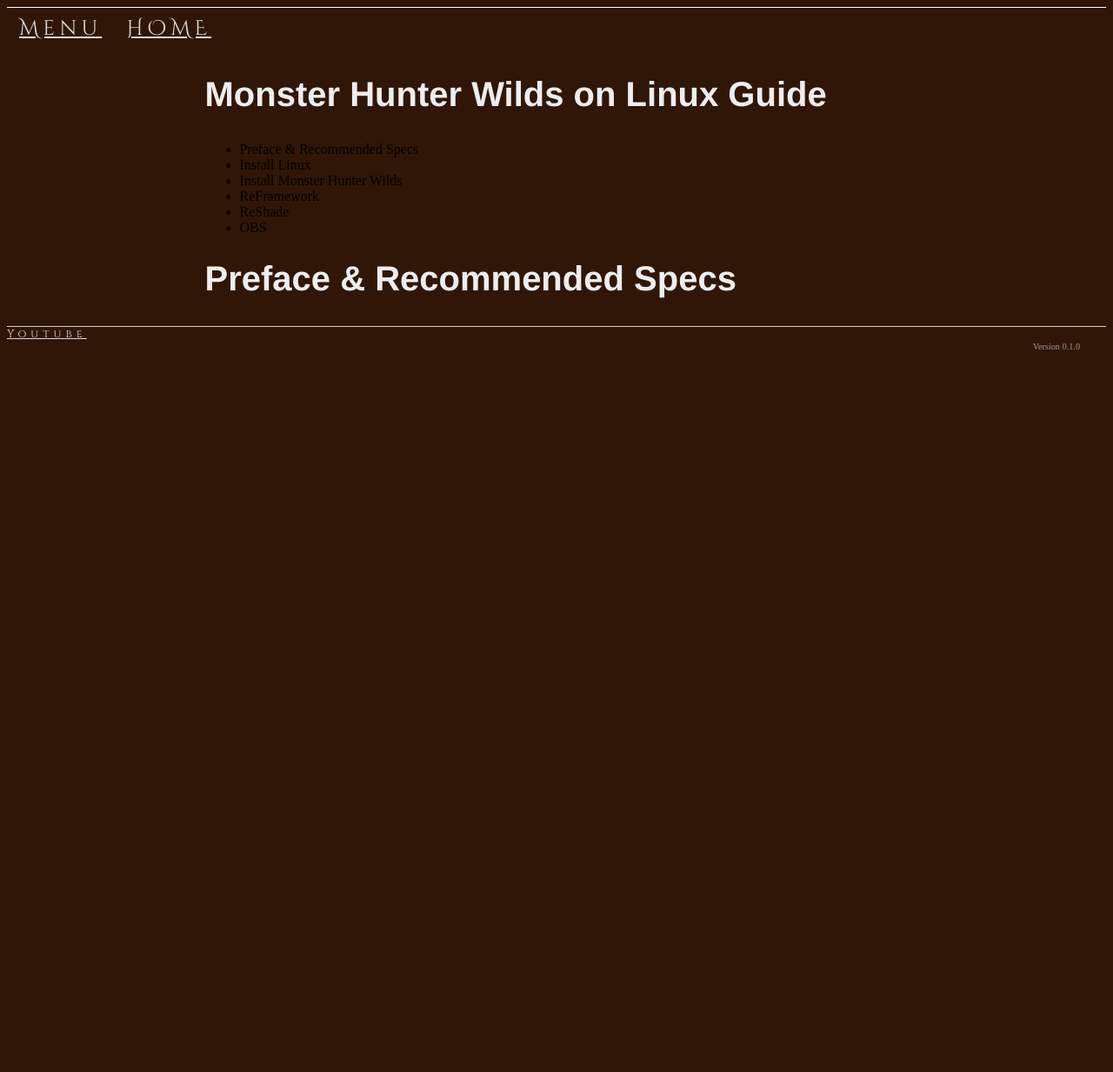
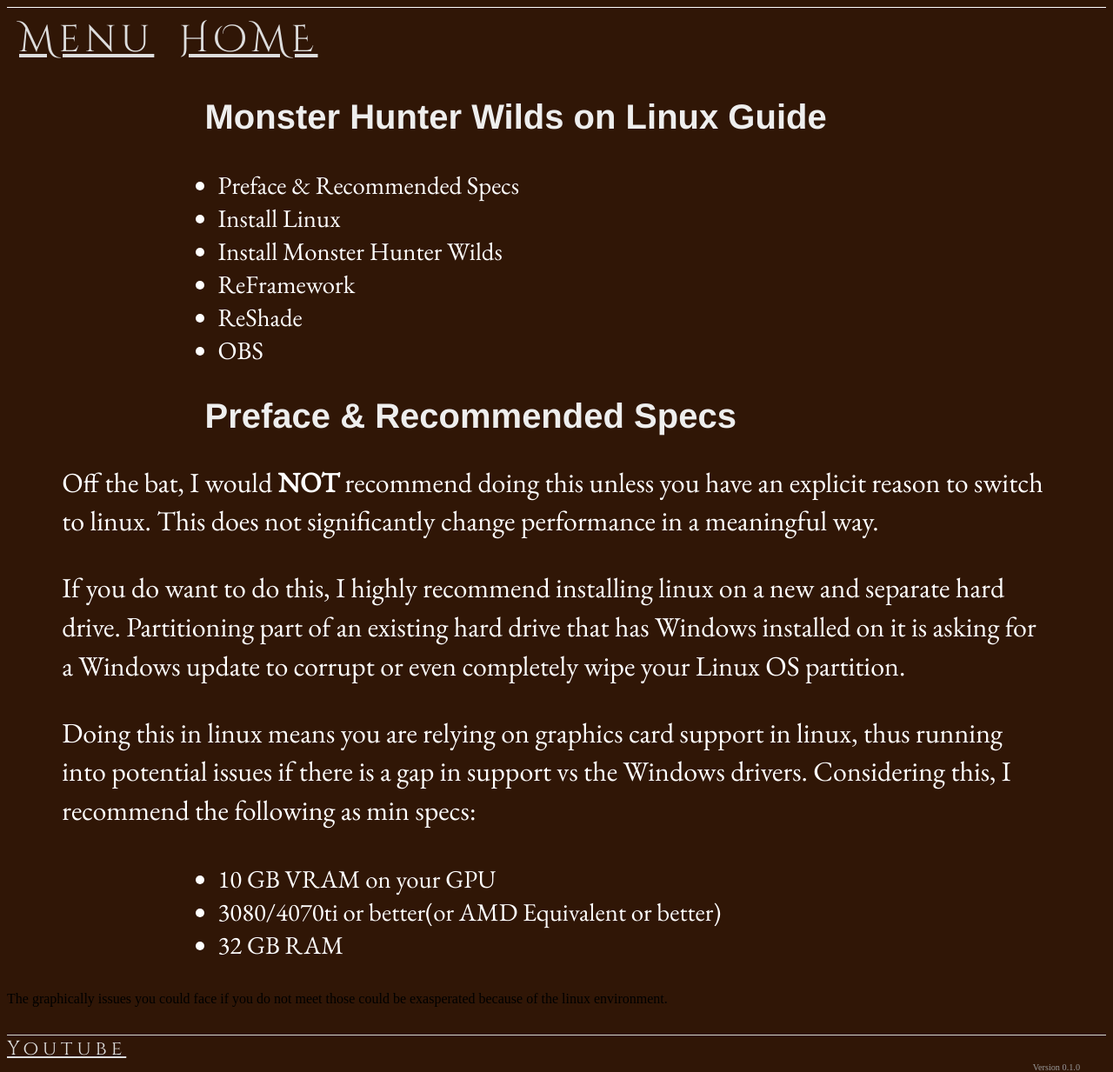
Before and after one commit to guitarsluggr/guitarsluggr.github.io, a Jekyll site: the page built from pages/mhwilds-linux.html, in a window 1280 px wide. Shown: the whole page at 87% size. Built offline with Jekyll 4.4.1, drawn with Linux system fonts in a browser that asks for light colours; nearby versions of some CDN libraries; library files that are not in the unit come from our copies; before the commit the page ends 900 px from its top, so only the background shows below that.

Commit message:
formatting and description

```diff
--- a/css/main.css
+++ b/css/main.css
@@ -75,6 +75,25 @@
     /* margin-left: 30px; */
     /* padding-left: 30px; */
     /* padding-right: 30px; */
+}
+
+ul {
+  /* background: #686868; */
+  color: #FFFFFF;
+  padding: 5px;
+  font-family: 'EB Garamond';
+  font-size: 1.8em;
+  font-weight: normal;
+}
+
+li {
+  /* background: #b3b3b3; */
+  color: #FFFFFF;
+  padding: 0px;
+  margin-left: 10px;
+  font-family: 'EB Garamond';
+  font-size: inherit;
+  font-weight: normal;
 }
 
 /*
--- a/pages/mhwilds-linux.html
+++ b/pages/mhwilds-linux.html
@@ -21,7 +21,23 @@
 <h1 style="font-family:Helvetica Neue"> Preface &amp; Recommended Specs </h1>
 
 <p class="paragraph1">
+Off the bat, I would <b>NOT</b> recommend doing this unless you have an explicit reason to switch to linux. This does not significantly change performance in a meaningful way.
+</p>
 
+<p class="paragraph1">
+If you do want to do this, I highly recommend installing linux on a new and separate hard drive. Partitioning part of an existing hard drive that has Windows installed on it is asking for a Windows update to corrupt or even completely wipe your Linux OS partition.
+</p>
+
+<p class="paragraph1">
+Doing this in linux means you are relying on graphics card support in linux, thus running into potential issues if there is a gap in support vs the Windows drivers. Considering this, I recommend the following as min specs:
+<div class="para_indent">
+<ul>
+    <li>10 GB VRAM on your GPU</li>
+    <li>3080/4070ti or better(or AMD Equivalent or better)</li>
+    <li>32 GB RAM</li>
+</ul>
+</div>
+The graphically issues you could face if you do not meet those could be exasperated because of the linux environment.
 </p>
 
 <p class="paragraph1">
@@ -31,11 +47,3 @@
 <p class="paragraph1">
 
 </p>
-
-<p class="paragraph1">
-
-</p>
-
-<p class="paragraph1">
-
-</p>
```
